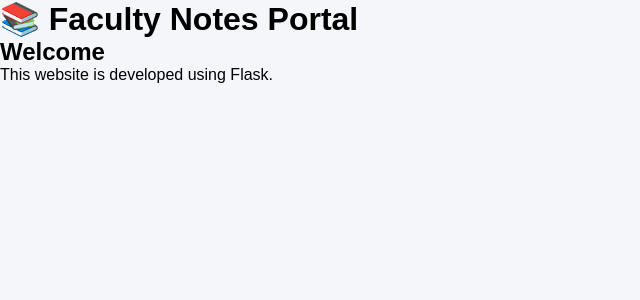
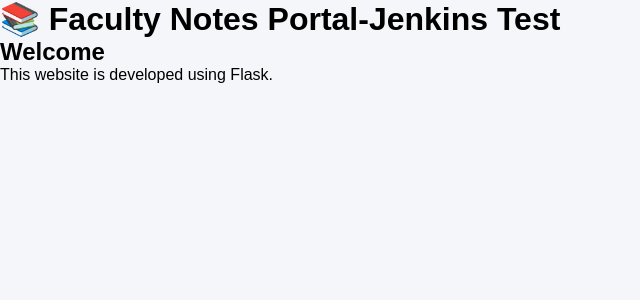
Before and after one commit to ashu501/Faculty-Notes-Portal, a Flask app: page / in a window 1280 px wide. Shown: the top 300 px of the page, without its empty margins (0-640 px from the left). Run offline with Flask 3, Linux system fonts and the light colour scheme.

Commit message:
Test Jenkins Poll SCM

```diff
--- a/templates/index.html
+++ b/templates/index.html
@@ -8,7 +8,7 @@
 
 <body>
 
-    <h1>📚 Faculty Notes Portal</h1>
+    <h1>📚 Faculty Notes Portal-Jenkins Test</h1>
 
     <h2>Welcome</h2>
 
```
